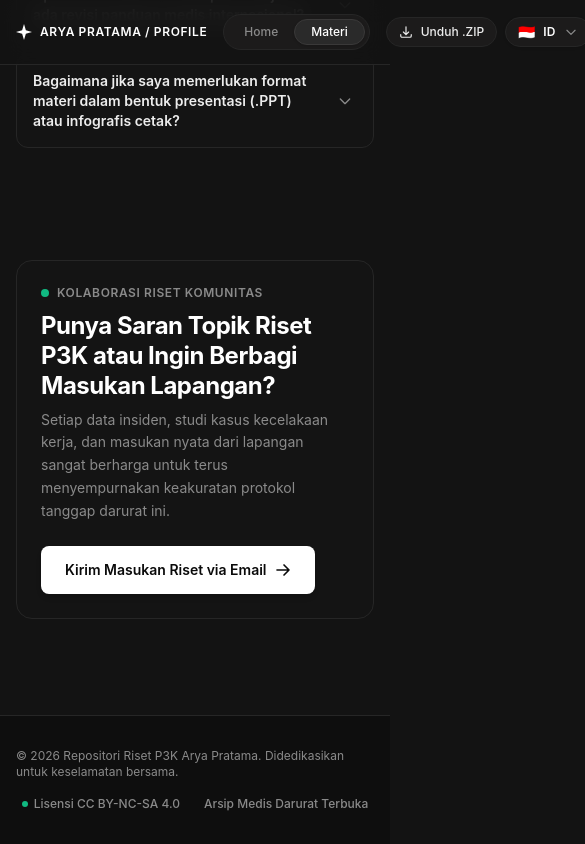
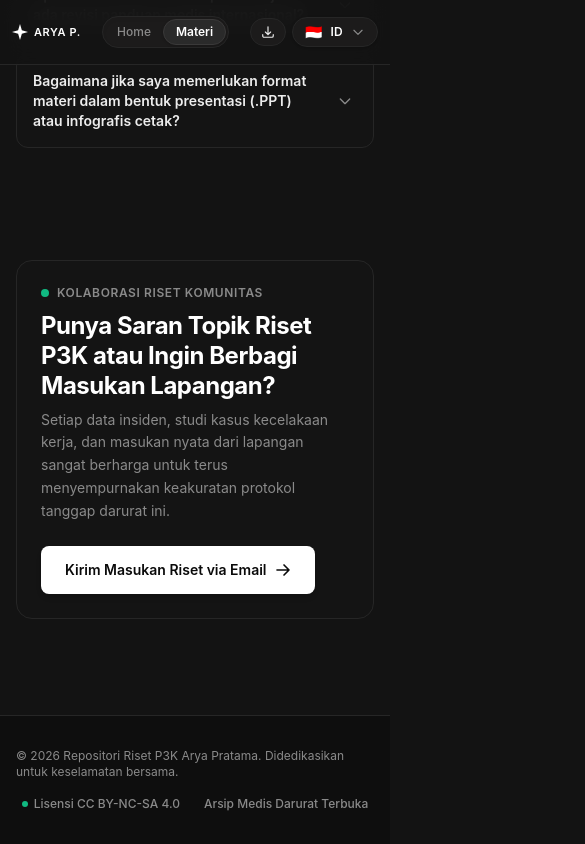
Before and after one commit to Alds323721/Penelitian-P3K, a React (Vite) app in the folder Web-Joki/: page / in a window 390 px wide. Both pictures are taken after a click on the button "Akses Materi Terbuka Sekarang". Shown: the part 6114-6958 px from the top of the page, 585 px wide, since content can reach past the window. Built offline with nearby package versions, Linux system fonts and the light colour scheme.

Commit message:
Fix Navbar

```diff
--- a/Web-Joki/src/Pages/Home.jsx
+++ b/Web-Joki/src/Pages/Home.jsx
@@ -1,9 +1,9 @@
 import React, { useState, useEffect } from 'react';
-import { motion, useMotionValue, useSpring, useTransform } from 'framer-motion';
+import { useMotionValue, useSpring } from 'framer-motion';
 import aryaHeroImg from '../assets/arya-pratama.jpg';
 import CaduceusBackground3D from '../components/CaduceusBackground3D';
 import CaduceusScrollyHero from '../components/CaduceusScrollyHero';
-import LanguageDropdown from '../components/LanguageDropdown';
+import Navbar from '../components/Navbar';
 import { translations } from '../locales/translations';
 
 export default function Home({ onNavigate, lang = 'id', onLanguageChange }) {
@@ -25,8 +25,6 @@ export default function Home({ onNavigate, lang = 'id', onLanguageChange }) {
     window.addEventListener('mousemove', handleWindowMouseMove);
     return () => window.removeEventListener('mousemove', handleWindowMouseMove);
   }, [mouseX, mouseY]);
-  // State for interactive segmented nav
-  const [activeTab, setActiveTab] = useState('Home');
 
   // State for interactive FAQ accordion
   const [openFaq, setOpenFaq] = useState(0); // 0 is open by default like the mockup
@@ -49,60 +47,14 @@ export default function Home({ onNavigate, lang = 'id', onLanguageChange }) {
   return (
     <div className="min-h-screen bg-[#131313] text-[#EDEDED] font-sans selection:bg-white selection:text-black">
       {/* ========================================================= */}
-      {/* 1. STICKY TOP NAVBAR */}
+      {/* 1. STICKY TOP NAVBAR (MOBILE & IPAD RESPONSIVE) */}
       {/* ========================================================= */}
-      <header className="sticky top-0 z-50 w-full bg-[#131313]/85 backdrop-blur-md border-b border-[#262626]">
-        <div className="max-w-[1200px] mx-auto px-4 sm:px-6 h-16 flex items-center justify-between gap-4">
-          {/* Brand Left */}
-          <div
-            onClick={() => navigateTo('Home')}
-            className="flex items-center gap-2 shrink-0 cursor-pointer hover:opacity-85 transition-opacity"
-          >
-            <svg
-              className="w-4 h-4 text-white"
-              viewBox="0 0 24 24"
-              fill="currentColor"
-            >
-              <path d="M12 0L14.8 9.2L24 12L14.8 14.8L12 24L9.2 14.8L0 12L9.2 9.2L12 0Z" />
-            </svg>
-            <span className="text-xs sm:text-[13px] font-semibold tracking-wider text-white">
-              {t.nav.profile}
-            </span>
-          </div>
-
-          {/* Segmented Center Control (Desktop & Tablet) */}
-          <div className="hidden sm:flex items-center bg-[#1c1b1b] border border-[#262626] rounded-full p-1">
-            <button
-              onClick={() => navigateTo('Home')}
-              className={`px-4 py-1 text-xs font-medium rounded-full transition-all cursor-pointer ${
-                activeTab === 'Home'
-                  ? 'bg-[#2a2a2a] text-white shadow-sm border border-[#3a3939]'
-                  : 'text-[#8A8A8A] hover:text-[#EDEDED]'
-              }`}
-            >
-              {t.nav.home}
-            </button>
-            <button
-              onClick={() => navigateTo('Materi')}
-              className={`px-4 py-1 text-xs font-medium rounded-full transition-all cursor-pointer ${
-                activeTab === 'Materi'
-                  ? 'bg-[#2a2a2a] text-white shadow-sm border border-[#3a3939]'
-                  : 'text-[#8A8A8A] hover:text-[#EDEDED]'
-              }`}
-            >
-              {t.nav.materi}
-            </button>
-          </div>
-
-          {/* Language Switcher Dropdown Right (Replaces old collab pill, AP, and user icon) */}
-          <div className="flex items-center gap-2 sm:gap-3 shrink-0">
-            <LanguageDropdown
-              currentLang={lang}
-              onLanguageChange={onLanguageChange}
-            />
-          </div>
-        </div>
-      </header>
+      <Navbar
+        currentPage="Home"
+        onNavigate={navigateTo}
+        lang={lang}
+        onLanguageChange={onLanguageChange}
+      />
 
       {/* ========================================================= */}
       {/* FULL PAGE 3D CADUCEUS BACKGROUND (Below Header, Above Footer) */}
--- a/Web-Joki/src/Pages/Materi.jsx
+++ b/Web-Joki/src/Pages/Materi.jsx
@@ -1,17 +1,13 @@
 import React, { useState } from 'react';
-import LanguageDropdown from '../components/LanguageDropdown';
+import Navbar from '../components/Navbar';
 import { translations } from '../locales/translations';
 
 export default function Materi({ onNavigate, lang = 'id', onLanguageChange }) {
-  // State for interactive segmented nav
-  const [activeTab, setActiveTab] = useState('Materi');
-
   // State for interactive FAQ accordion
   const [openFaq, setOpenFaq] = useState(0); // 0 is open by default like the mockup
 
   const currentTranslations = translations[lang] || translations.id;
   const t = currentTranslations.materiPage;
-  const navT = currentTranslations.nav;
 
   const toggleFaq = (index) => {
     setOpenFaq(openFaq === index ? -1 : index);
@@ -29,60 +25,21 @@ export default function Materi({ onNavigate, lang = 'id', onLanguageChange }) {
   return (
     <div className="min-h-screen bg-[#131313] text-[#EDEDED] font-sans selection:bg-white selection:text-black">
       {/* ========================================================= */}
-      {/* 1. STICKY TOP NAVBAR */}
+      {/* 1. STICKY TOP NAVBAR (MOBILE & IPAD RESPONSIVE) */}
       {/* ========================================================= */}
-      <header className="sticky top-0 z-50 w-full bg-[#131313]/85 backdrop-blur-md border-b border-[#262626]">
-        <div className="max-w-[1200px] mx-auto px-4 sm:px-6 h-16 flex items-center justify-between gap-4">
-          {/* Brand Left */}
-          <div
-            onClick={() => navigateTo('Home')}
-            className="flex items-center gap-2 shrink-0 cursor-pointer hover:opacity-85 transition-opacity"
+      <Navbar
+        currentPage="Materi"
+        onNavigate={navigateTo}
+        lang={lang}
+        onLanguageChange={onLanguageChange}
+        extraActions={
+          <a
+            href="#unduh-zip"
+            className="flex items-center gap-1.5 sm:gap-2 px-2.5 sm:px-3.5 py-1.5 rounded-full bg-[#1c1b1b] hover:bg-[#252525] border border-[#262626] text-xs font-medium text-[#EDEDED] transition-colors"
+            title={t.nav.downloadZip}
           >
             <svg
-              className="w-4 h-4 text-white"
-              viewBox="0 0 24 24"
-              fill="currentColor"
-            >
-              <path d="M12 0L14.8 9.2L24 12L14.8 14.8L12 24L9.2 14.8L0 12L9.2 9.2L12 0Z" />
-            </svg>
-            <span className="text-xs sm:text-[13px] font-semibold tracking-wider text-white">
-              {navT.profile}
-            </span>
-          </div>
-
-          {/* Segmented Center Control */}
-          <div className="flex items-center bg-[#1c1b1b] border border-[#262626] rounded-full p-1">
-            <button
-              onClick={() => navigateTo('Home')}
-              className={`px-4 py-1 text-xs font-medium rounded-full transition-all cursor-pointer ${
-                activeTab === 'Home'
-                  ? 'bg-[#2a2a2a] text-white shadow-sm border border-[#3a3939]'
-                  : 'text-[#8A8A8A] hover:text-[#EDEDED]'
-              }`}
-            >
-              {navT.home}
-            </button>
-            <button
-              onClick={() => navigateTo('Materi')}
-              className={`px-4 py-1 text-xs font-medium rounded-full transition-all cursor-pointer ${
-                activeTab === 'Materi'
-                  ? 'bg-[#2a2a2a] text-white shadow-sm border border-[#3a3939]'
-                  : 'text-[#8A8A8A] hover:text-[#EDEDED]'
-              }`}
-            >
-              {navT.materi}
-            </button>
-          </div>
-
-          {/* Right Header Actions */}
-          <div className="flex items-center gap-2 sm:gap-3 shrink-0">
-            {/* Download All Guides Button */}
-            <a
-              href="#unduh-zip"
-              className="flex items-center gap-2 px-3 sm:px-3.5 py-1.5 rounded-full bg-[#1c1b1b] hover:bg-[#252525] border border-[#262626] text-xs font-medium text-[#EDEDED] transition-colors"
-            >
-              <svg
-                className="w-3.5 h-3.5 text-[#EDEDED]"
+              className="w-3.5 h-3.5 text-[#EDEDED] shrink-0"
               fill="none"
               stroke="currentColor"
               strokeWidth="2"
@@ -94,18 +51,11 @@ export default function Materi({ onNavigate, lang = 'id', onLanguageChange }) {
                 d="M3 16.5v2.25A2.25 2.25 0 005.25 21h13.5A2.25 2.25 0 0021 18.75V16.5M16.5 12L12 16.5m0 0L7.5 12m4.5 4.5V3"
               />
             </svg>
-              <span className="hidden sm:inline">{t.nav.downloadZip}</span>
-              <span className="sm:hidden">{t.nav.downloadZipShort}</span>
+            <span className="hidden md:inline">{t.nav.downloadZip}</span>
+            <span className="hidden sm:inline md:hidden">{t.nav.downloadZipShort}</span>
           </a>
-
-            {/* Language Switcher Dropdown */}
-            <LanguageDropdown
-              currentLang={lang}
-              onLanguageChange={onLanguageChange}
+        }
       />
-          </div>
-        </div>
-      </header>
 
       <main>
         {/* ========================================================= */}
--- /dev/null
+++ b/Web-Joki/src/components/Navbar.jsx
@@ -0,0 +1,97 @@
+import LanguageDropdown from './LanguageDropdown';
+import { translations } from '../locales/translations';
+
+export default function Navbar({
+  currentPage = 'Home',
+  onNavigate,
+  lang = 'id',
+  onLanguageChange,
+  extraActions = null,
+}) {
+  const currentTranslations = translations[lang] || translations.id;
+  const navT = currentTranslations.nav;
+
+  const handleNav = (target) => {
+    if (target === currentPage) {
+      if (typeof window !== 'undefined') {
+        window.scrollTo({ top: 0, behavior: 'smooth' });
+      }
+      return;
+    }
+    if (onNavigate) {
+      onNavigate(target);
+    } else {
+      if (typeof window !== 'undefined') {
+        window.location.href = target === 'Home' ? '/' : '/Materi';
+      }
+    }
+  };
+
+  return (
+    <header className="sticky top-0 z-50 w-full bg-[#131313]/90 backdrop-blur-md border-b border-[#262626]">
+      <div className="max-w-[1200px] mx-auto px-3 sm:px-6 h-16 flex items-center justify-between gap-2 sm:gap-4">
+        {/* Brand Left */}
+        <div
+          onClick={() => handleNav('Home')}
+          className="flex items-center gap-1.5 sm:gap-2 shrink-0 cursor-pointer hover:opacity-85 transition-opacity py-1 select-none"
+        >
+          <svg
+            className="w-4 h-4 text-white shrink-0"
+            viewBox="0 0 24 24"
+            fill="currentColor"
+          >
+            <path d="M12 0L14.8 9.2L24 12L14.8 14.8L12 24L9.2 14.8L0 12L9.2 9.2L12 0Z" />
+          </svg>
+          {/* Label adaptif: Ringkas di HP sempit, penuh di iPad & Desktop */}
+          <span className="text-xs sm:text-[13px] font-semibold tracking-wider text-white hidden md:inline">
+            {navT.profile}
+          </span>
+          <span className="text-xs font-semibold tracking-wider text-white hidden sm:inline md:hidden">
+            ARYA PRATAMA
+          </span>
+          <span className="text-[11px] xs:text-xs font-semibold tracking-wider text-white sm:hidden">
+            ARYA P.
+          </span>
+        </div>
+
+        {/* Segmented Center Navigation (Terlihat dan responsif di Mobile, iPad, dan Desktop) */}
+        <nav
+          aria-label="Navigasi Halaman"
+          className="flex items-center bg-[#1c1b1b] border border-[#262626] rounded-full p-0.5 sm:p-1 shadow-inner shrink-0"
+        >
+          <button
+            type="button"
+            onClick={() => handleNav('Home')}
+            className={`px-3 sm:px-4 py-1 text-xs sm:text-[13px] font-medium rounded-full transition-all cursor-pointer ${
+              currentPage === 'Home'
+                ? 'bg-[#2a2a2a] text-white shadow-sm border border-[#3a3939] font-semibold'
+                : 'text-[#8A8A8A] hover:text-[#EDEDED]'
+            }`}
+          >
+            {navT.home}
+          </button>
+          <button
+            type="button"
+            onClick={() => handleNav('Materi')}
+            className={`px-3 sm:px-4 py-1 text-xs sm:text-[13px] font-medium rounded-full transition-all cursor-pointer ${
+              currentPage === 'Materi'
+                ? 'bg-[#2a2a2a] text-white shadow-sm border border-[#3a3939] font-semibold'
+                : 'text-[#8A8A8A] hover:text-[#EDEDED]'
+            }`}
+          >
+            {navT.materi}
+          </button>
+        </nav>
+
+        {/* Right Header Actions */}
+        <div className="flex items-center gap-1.5 sm:gap-3 shrink-0">
+          {extraActions}
+          <LanguageDropdown
+            currentLang={lang}
+            onLanguageChange={onLanguageChange}
+          />
+        </div>
+      </div>
+    </header>
+  );
+}
```
Lines whose indentation alone changed are shown as unchanged.
